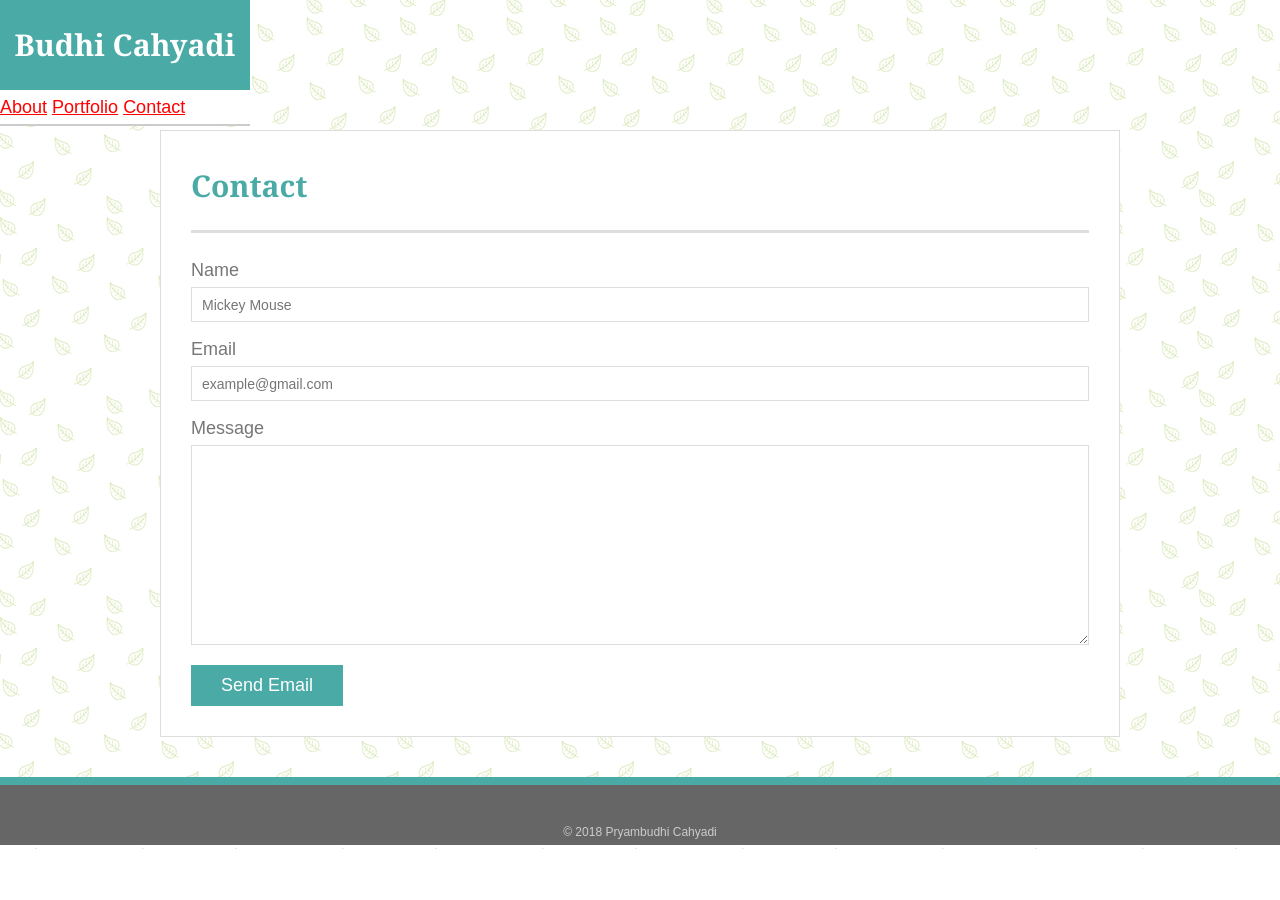
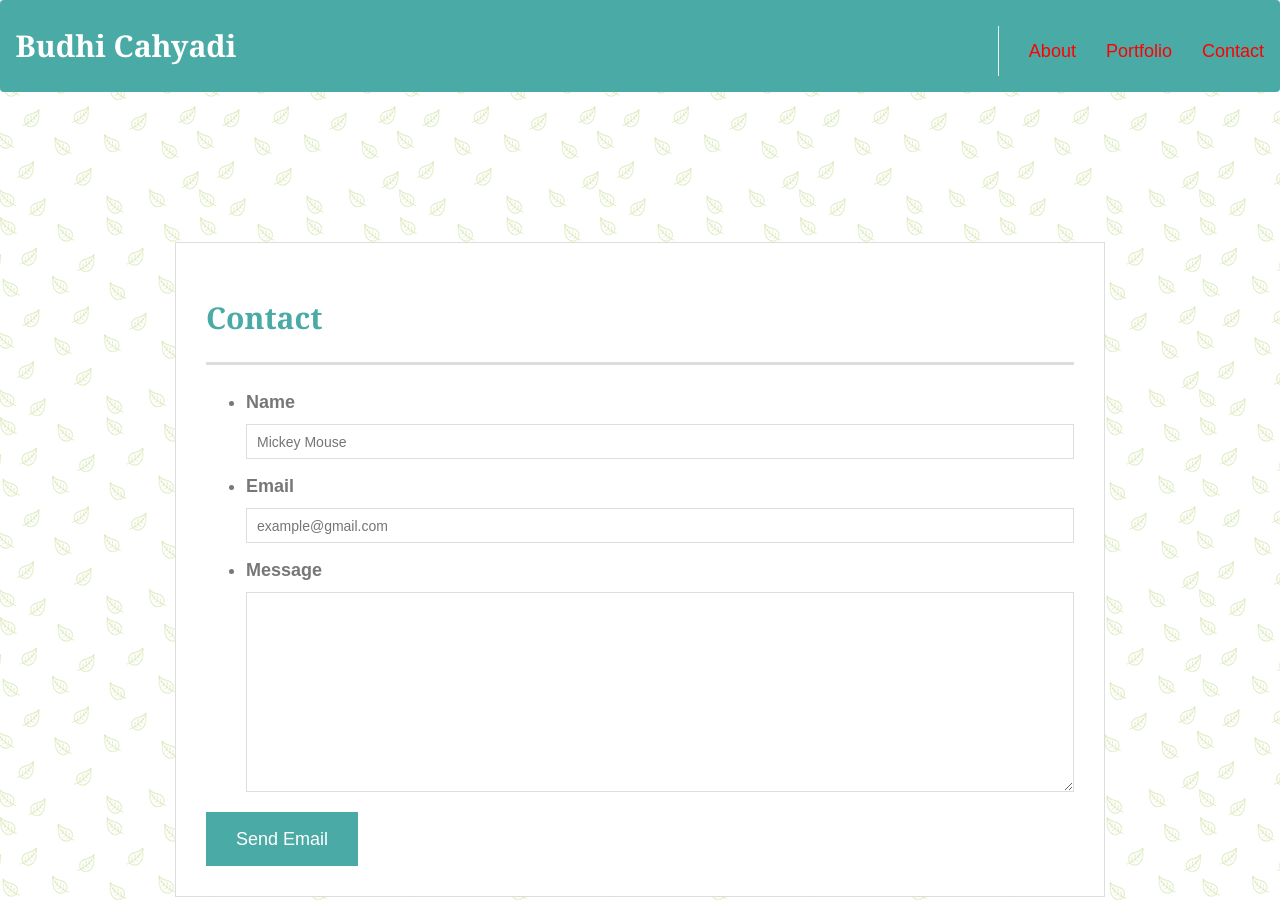
Before and after one commit to tiger2877/Bootstrap-Portfolio, a plain HTML site: page contact.html in a window 1280 px wide. Shown: the top 900 px of the page. Before the commit the page ends 849 px from the top, so only its background shows below. Drawn offline with nearby package versions, Linux system fonts and the light colour scheme.

Commit message:
I made some changes

```diff
--- a/contact.html
+++ b/contact.html
@@ -4,22 +4,34 @@
 <head>
   <meta charset="UTF-8">
   <title>Contact | Pryambudhi Cahyadi</title>
-  <link rel="stylesheet" type="text/css" href="Assets/css/reset.css">
+  <!-- We need to bring in the bootstrap CSS -->
+  <link rel="stylesheet" href="https://maxcdn.bootstrapcdn.com/bootstrap/3.3.7/css/bootstrap.min.css" integrity="sha384-BVYiiSIFeK1dGmJRAkycuHAHRg32OmUcww7on3RYdg4Va+PmSTsz/K68vbdEjh4u"
+    crossorigin="anonymous">
   <link rel="stylesheet" type="text/css" href="Assets/css/style.css">
 </head>
 
 <body>
-  <div class="wrapper">
-  <header id="masterhead">
-    <div class="container">
-      <a href="index.html" id="logo">Budhi Cahyadi</a>
-      <nav>
-        <a href="index.html">About</a>
-        <a href="portfolio.html">Portfolio</a>
-        <a href="contact.html">Contact</a>
-      </nav>
-    </div>
-  </header>
+
+    <header id="masthead">
+    <!-- Bootstrap nav bar -->
+        <nav class="navbar navbar-expand-sm bg-light fixed-top " style="background-color:#4aaaa5;">
+          <a class="nav-brand" href="index.html" id="logo">Budhi Cahyadi</a>
+          <div class="collapse navbar-collapse">
+            <ul class="nav navbar-nav navbar-right" id="navlink">
+              <li class="nav-item">
+                <a class="nav-link" href="index.html">About<span class="sr-only">(current)</span></a>
+              </li>
+              <li class="nav-item">
+                <a class="nav-link" href="portfolio.html">Portfolio</a>
+              </li>
+              <li class="nav-item">
+                <a class="nav-link" href="contact.html">Contact</a>
+              </li>
+            </ul>
+          </div>
+        </nav>
+
+      </header>
 
   <div id="main-container" class="container">
     <section class="main-section">
```
Also changed, not shown: index.html (+1 -1 lines), portfolio.html (+25 -11 lines).
